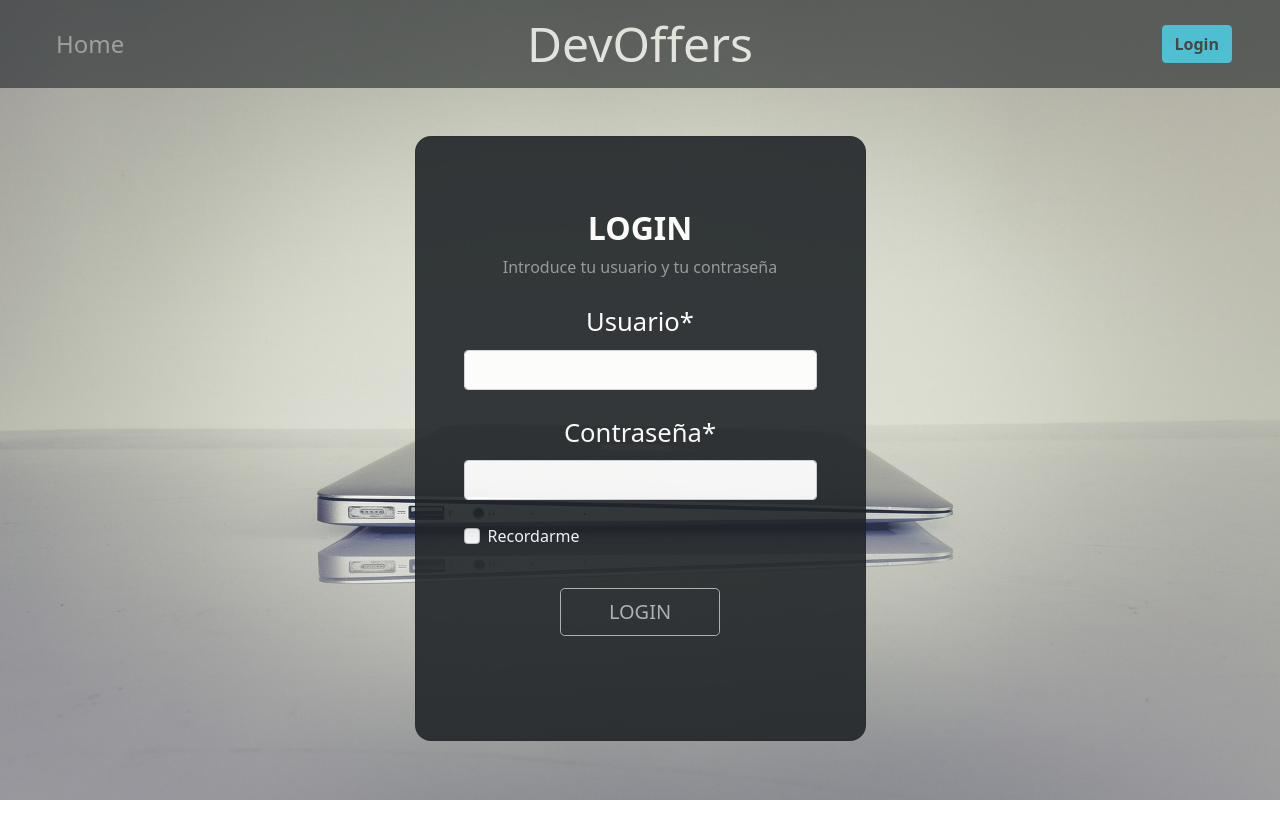
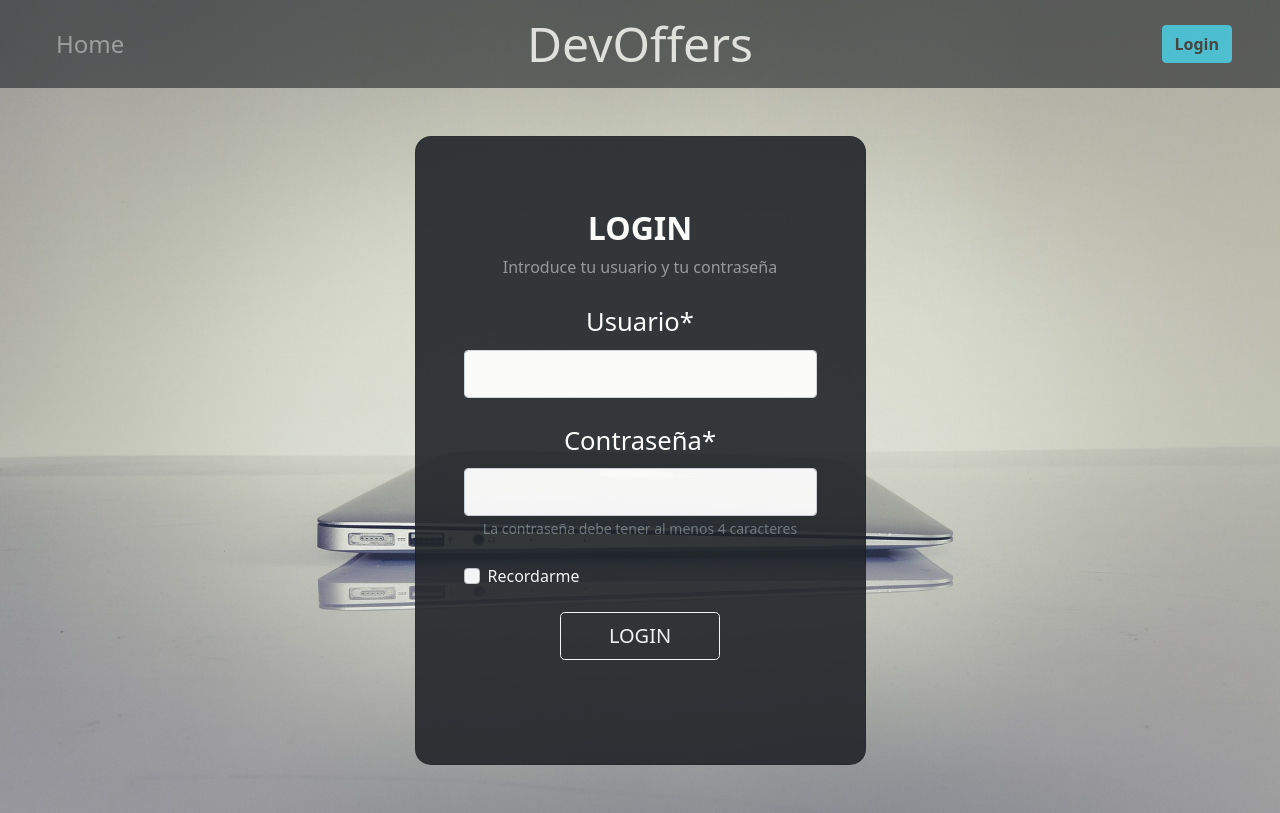
Before and after one commit to elencha3/dam-angular-ofertas-empleo, an Angular app: page /login in a window 1280 px wide. Built offline with nearby package versions, Linux system fonts and the light colour scheme.

Commit message:
login-validations-html-ts

```diff
--- a/src/app/pages/admin/admin.component.css
+++ b/src/app/pages/admin/admin.component.css
@@ -22,3 +22,6 @@ h1{
     font-size: 1.5rem;
     text-transform: uppercase;
 }
+.recuento:hover{
+    background-color:aqua;
+}
--- a/src/app/pages/admin/admin.component.html
+++ b/src/app/pages/admin/admin.component.html
@@ -4,7 +4,7 @@
             <h1>OFERTAS DE EMPLEO</h1>
         </div>
         <div class="container col-md-6 d-flex justify-content-center mb-5 align-items-center ">
-            <button class="btn border border-success recuento" routerLink="/registerOffer"><i class="fa fa-plus"></i>
+            <button class="btn border border-info recuento" routerLink="/registerOffer"><i class="fa fa-plus"></i>
                 Añadir oferta</button>
         </div>
     </div>
--- a/src/app/pages/login/login.component.css
+++ b/src/app/pages/login/login.component.css
@@ -20,7 +20,7 @@ input[type="checkbox"] {
     margin-right: 0.5rem ;
 }
 .fields {
-    height: 2.5rem;
+    height: 3rem;
     font-size: 2rem;
 }
 
--- a/src/app/pages/login/login.component.html
+++ b/src/app/pages/login/login.component.html
@@ -1,4 +1,54 @@
 
+    <div class="container py-5 h-100">
+        <div class="row d-flex justify-content-center align-items-center h-100">
+            <div class="col-12 col-md-8 col-lg-6 col-xl-5">
+                <div class="card bg-dark text-white" style="border-radius: 1rem;">
+                    <div class="card-body p-5 text-center">
+                        <div class="mb-md-5 mt-md-4 pb-2">
+                            <h2 class="fw-bold mb-2 text-uppercase">Login</h2>
+                            <p class="text-white-50 mb-4">Introduce tu usuario y tu contraseña</p>
+                            <form [formGroup]="formularioLogin" (ngSubmit)="enviarFormulario();">
+                                <div class="form-outline form-white mb-4">
+                                    <label for="nombre" class="form-label">Usuario*</label>
+                                    <input id="nombre" type="text" name="nombre" formControlName="nombre"
+                                        class="fields form-control font-weight-bold is-invalid"
+                                        [ngClass] = "{
+                                            'is-invalid':enviado && this.formularioLogin.controls.nombre.errors
+                                        }">
+                                        <div class="invalid-feedback" *ngIf="enviado && this.formularioLogin.controls.nombre.errors?.required" >Tienes que rellenar este campo</div>
+                                    </div>
+
+                                <div class=" form-outline form-white mb-4">
+                                    <label for="pass" class="form-label">Contraseña*</label>
+                                    <input id="pass" type="password" name="pass" formControlName="pass"
+                                        class="fields form-control font-weight-bold"
+                                        [ngClass] = "{
+                                            'is-invalid':enviado && this.formularioLogin.controls.pass.errors
+                                        }">
+                                        <small id="passHelp" class="form-text text-muted">La contraseña debe tener al menos 4 caracteres</small>
+                                        <div class="invalid-feedback" *ngIf="enviado && this.formularioLogin.controls.pass.errors?.required" >Tienes que rellenar este campo</div>
+                                        <div class="invalid-feedback" *ngIf="enviado && this.formularioLogin.controls.pass.errors?.minlenght" >Tienes que rellenar este campo</div>
+                                </div>
+                                <div class="form-outline form-white mb-4 form-check checkbox">
+                                    <input type="checkbox" id="check" class="form-check-input " name="check"
+                                        formControlName="check">
+                                    <label class="form-check-label" for="check">
+                                        Recordarme
+                                    </label>
+                                </div>
+                                <button class="btn btn-outline-light btn-lg px-5 text-uppercase" type="submit"
+                                    value="enviar">
+                                    <span class="spinner-border spinner-border-sm mr-1" *ngIf="isLoading"></span>
+                                    Login</button>
+                            </form>
+                        </div>
+                    </div>
+                </div>
+            </div>
+        </div>
+    </div>
+
+<!--
     <div class="container py-5 h-100">
         <div class="row d-flex justify-content-center align-items-center h-100">
             <div class="col-12 col-md-8 col-lg-6 col-xl-5">
@@ -13,6 +63,7 @@
                                     <input id="nombre" type="text" name="nombre" formControlName="nombre"
                                         class="fields form-control font-weight-bold">
                                 </div>
+
                                 <div class=" form-outline form-white mb-4">
                                     <label for="pass" class="form-label">Contraseña*</label>
                                     <input id="pass" type="password" name="pass" formControlName="pass"
@@ -25,7 +76,7 @@
                                         Recordarme
                                     </label>
                                 </div>
-                                <button class="btn btn-outline-light btn-lg px-5 mt-3 text-uppercase" type="submit"
+                                <button class="btn btn-outline-light btn-lg px-5 text-uppercase" type="submit"
                                     [disabled]="!formularioLogin.valid" value="enviar">Login</button>
                             </form>
                         </div>
@@ -33,4 +84,4 @@
                 </div>
             </div>
         </div>
-    </div>
+    </div> -->
--- a/src/app/pages/login/login.component.ts
+++ b/src/app/pages/login/login.component.ts
@@ -1,6 +1,6 @@
 import { AuthService } from './../../services/auth.services';
 import { Component, OnInit } from '@angular/core';
-import { FormBuilder, Validators } from '@angular/forms';
+import { FormBuilder, FormGroup, Validators } from '@angular/forms';
 import { Router } from '@angular/router';
 import { LoginForm } from 'src/app/models/login-form.model';
 
@@ -12,46 +12,61 @@ import { LoginForm } from 'src/app/models/login-form.model';
 })
 
 export class LoginComponent implements OnInit {
+
+  formularioLogin: FormGroup;
+  enviado: boolean = false;
+  errorMsg!: string | null;
+  isLoading: boolean = false;
+
   constructor(
     private formBuilder: FormBuilder,
     private router: Router,
     private authService: AuthService
-  ) {}
+  ) {
+    this.formularioLogin = this.formBuilder.group({
+      nombre: ['', Validators.required],
+      pass: ['', [Validators.required, Validators.minLength(4)],
+      ],
+      check: ['', ''],
+    });
+  }
 
   ngOnInit(): void {
     this.authService.isLogged();
   }
 
-  formularioLogin = this.formBuilder.group({
-    nombre: ['', Validators.required],
-    pass: [
-      '',
-      Validators.compose([Validators.required, Validators.minLength(4)]),
-    ],
-    check: ['', ''],
-  });
+
 
   enviarFormulario(): void {
-    console.log('Enviando login');
+
+    this.enviado = true;
+    if(!this.formularioLogin.valid){
+      return;
+    }
+    this.isLoading = true;
     //Convertir datos form a objeto
     let userLog: LoginForm = new LoginForm(
       this.formularioLogin.value.nombre,
       this.formularioLogin.value.pass,
       this.formularioLogin.value.check
     );
-    console.log(userLog)
-
     this.authService
       .login(userLog.nombre, userLog.pass, userLog.check)
       .subscribe(
         (response) => {
-          console.log(response)
+          console.log(JSON.stringify(response))
           this.authService.setToken(response.id_token);
+          this.isLoading = false;
+          this.errorMsg = null;
           this.router.navigate(['/admin']);
         },
         (error) => {
           window.alert('Las credenciales no son correctas');
-          console.log('error');
+          this.errorMsg = `⚠️¡No se ha podido iniciar sesión!' ((${error.error?.error}))`;
+          console.log('ERROR: ' + JSON.stringify(error));
+          this.isLoading = false;
+        }, () =>{
+          this.isLoading = false;
         }
       );
   }
--- a/src/app/pages/offer-detail/offer-detail.component.html
+++ b/src/app/pages/offer-detail/offer-detail.component.html
@@ -31,7 +31,7 @@
                             <td>{{this.offerDetails.ciudad}}</td>
                         </tr>
                         <tr>
-                            <th>Salario</th>
+                            <th>Email</th>
                             <td>{{this.offerDetails.email}}</td>
                         </tr>
                     </tbody>
@@ -45,96 +45,3 @@
         </div>
     </div>
 </section>
-
-<!--
-<div class="container ">
-    <div class="row divcenter">
-        <div class="col-md-12 ">
-            <div class="card " style="width:60rem;">
-                <img class="card-img-top imagenCard">
-                <div class="card-body">
-                    <h1>{{this.offerDetails.titulo}}</h1>
-                    <p>{{this.offerDetails.descripcion}}</p>
-                    <p>{{this.offerDetails.empresa}}</p>
-                    <p>{{this.offerDetails.salario | currency:'EUR' }}</p>
-                    <p>{{this.offerDetails.ciudad}}</p>
-                    <p>{{this.offerDetails.email}}</p>
-
-                    <button class="btn" (click)="goBack()"><i class="fa fa-arrow-left"></i></button>
-
-                </div>
-            </div>
-        </div>
-    </div>
-</div>
-
-<div class="container-sm bg-light ">
-    <div class="row divcenter">
-        <div class="col-md-12 ">
-            <h1>{{this.offerDetails.titulo}}</h1>
-<table class="table py-3">
-    <tbody>
-      <tr>
-        <th>Descripcion</th>
-
-        <td>{{this.offerDetails.descripcion}}</td>
-      </tr>
-      <tr>
-        <th>Empresa</th>
-
-        <td>{{this.offerDetails.empresa}}</td>
-      </tr>
-
-      <tr>
-        <th>Salario</th>
-        <td>{{this.offerDetails.salario | currency:'EUR' }}</td>
-      </tr>
-      <tr>
-        <th>Ciudad</th>
-        <td>{{this.offerDetails.ciudad}}</td>
-      </tr>
-      <tr>
-        <th>Salario</th>
-        <td>{{this.offerDetails.email}}</td>
-      </tr>
-    </tbody>
-  </table>
-  </div>
-  </div>
-  </div>
-
-<section class="vh-100 ">
-    <div class="container py-5 h-100">
-        <div class="row d-flex justify-content-center align-items-center h-100">
-            <div class="col-12 col-md-8 col-lg-12 col-xl-6">
-                <table class="table py-3">
-                    <tbody>
-                      <tr>
-                        <th>Descripcion</th>
-
-                        <td>{{this.offerDetails.descripcion}}</td>
-                      </tr>
-                      <tr>
-                        <th>Empresa</th>
-
-                        <td>{{this.offerDetails.empresa}}</td>
-                      </tr>
-
-                      <tr>
-                        <th>Salario</th>
-                        <td>{{this.offerDetails.salario | currency:'EUR' }}</td>
-                      </tr>
-                      <tr>
-                        <th>Ciudad</th>
-                        <td>{{this.offerDetails.ciudad}}</td>
-                      </tr>
-                      <tr>
-                        <th>Salario</th>
-                        <td>{{this.offerDetails.email}}</td>
-                      </tr>
-                    </tbody>
-                  </table>
-            </div>
-        </div>
-    </div>
-</section> -->
--- a/src/app/pages/register-offer/register-offer.component.css
+++ b/src/app/pages/register-offer/register-offer.component.css
@@ -31,8 +31,6 @@ input:not([type="submit"]:not[type="checkbox"]){
 .btn{
     font-size: 1.2rem;
     text-transform: uppercase;
-    background-color:#b92cf5;
-    border-color: #8a2be2;
     margin: 1rem 0;
 }
 
--- a/src/app/pages/register-offer/register-offer.component.html
+++ b/src/app/pages/register-offer/register-offer.component.html
@@ -1,4 +1,4 @@
-<div class="container divcenter col-md-12 rounded ">
+<div class="container divcenter col-md-12  ">
     <div class="row">
         <div class="col-md-12 text-center  mb-4">
             <h1> Añadir nueva oferta </h1>
@@ -66,7 +66,7 @@
                 </div>
                 <div class="text-center">
                     <button type="submit"
-                    class="btn btn-primary mb-4"
+                    class="btn btn-outline-info mb-4"
                     [disabled] = "!offerFormRegister.valid"
                     value="enviar">Añadir Oferta</button>
                     <div class="alert alert-info" *ngIf="!offerFormRegister.valid">
--- a/src/app/pages/register-offer/register-offer.component.ts
+++ b/src/app/pages/register-offer/register-offer.component.ts
@@ -47,16 +47,16 @@ export class RegisterOfferComponent implements OnInit {
     )
     console.log(offer)
     this.authService.postOffersData(offer.titulo, offer.descripcion, offer.empresa, offer.salario, offer.ciudad, offer.email).subscribe(offer => console.log(offer));
-    Swal.fire({
-      title: 'La nueva oferta ha sido añadida',
-      showClass: {
-        popup: 'animate__animated animate__fadeInDown'
-      },
-      hideClass: {
-        popup: 'animate__animated animate__fadeOutUp'
-      }
+    // Swal.fire({
+    //   title: 'La nueva oferta ha sido añadida',
+    //   showClass: {
+    //     popup: 'animate__animated animate__fadeInDown'
+    //   },
+    //   hideClass: {
+    //     popup: 'animate__animated animate__fadeOutUp'
+    //   }
 
-    })
+    // })
     this.router.navigate(['/admin']);
 
 
--- a/src/app/services/auth.services.ts
+++ b/src/app/services/auth.services.ts
@@ -61,7 +61,6 @@ export class AuthService {
         }
         console.log("Añadida");
         return this.http.post(url, {titulo, descripcion, empresa, salario, ciudad, email}, {headers});
-
     }
 
     public deleteOffer(id:string): Observable<any>{
```
